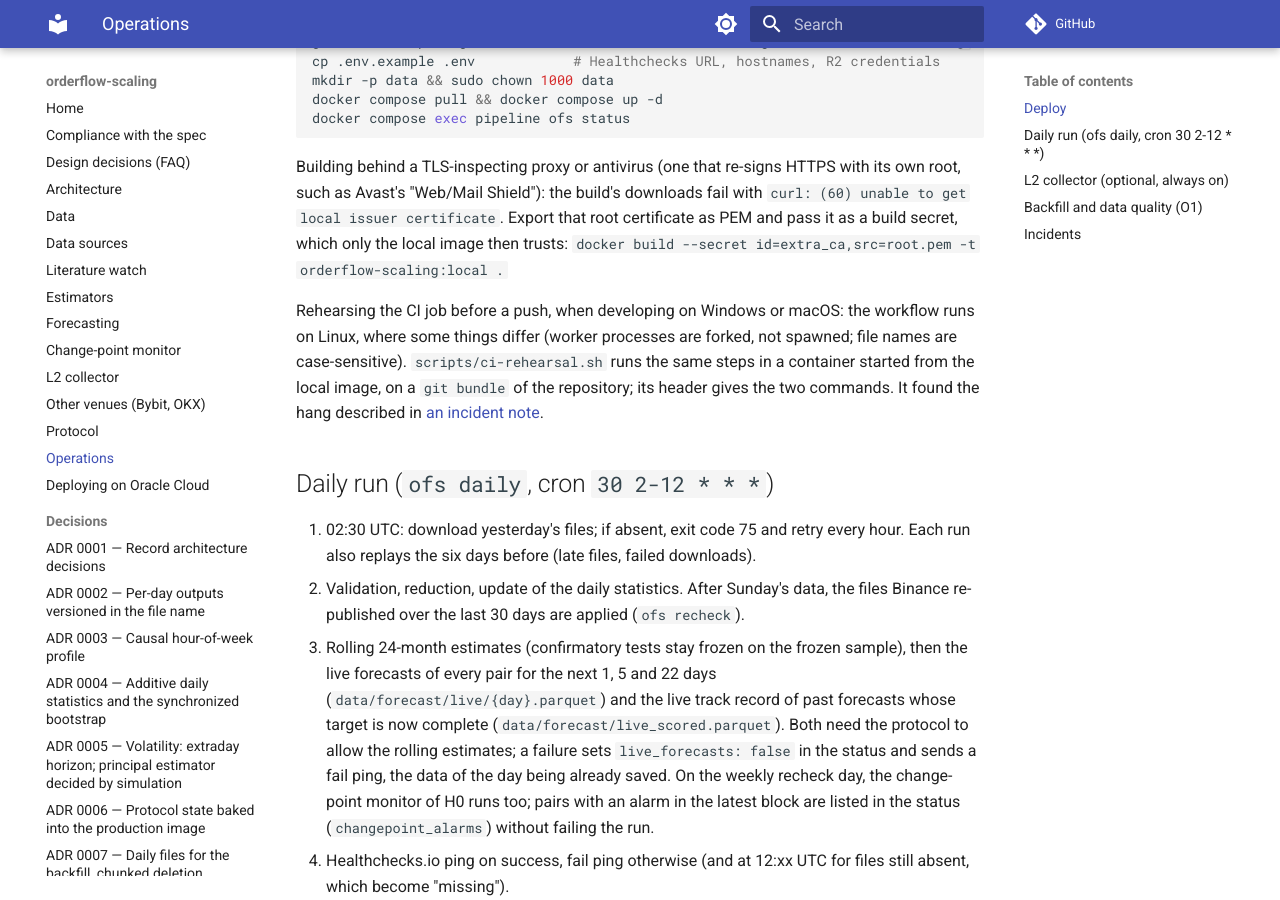
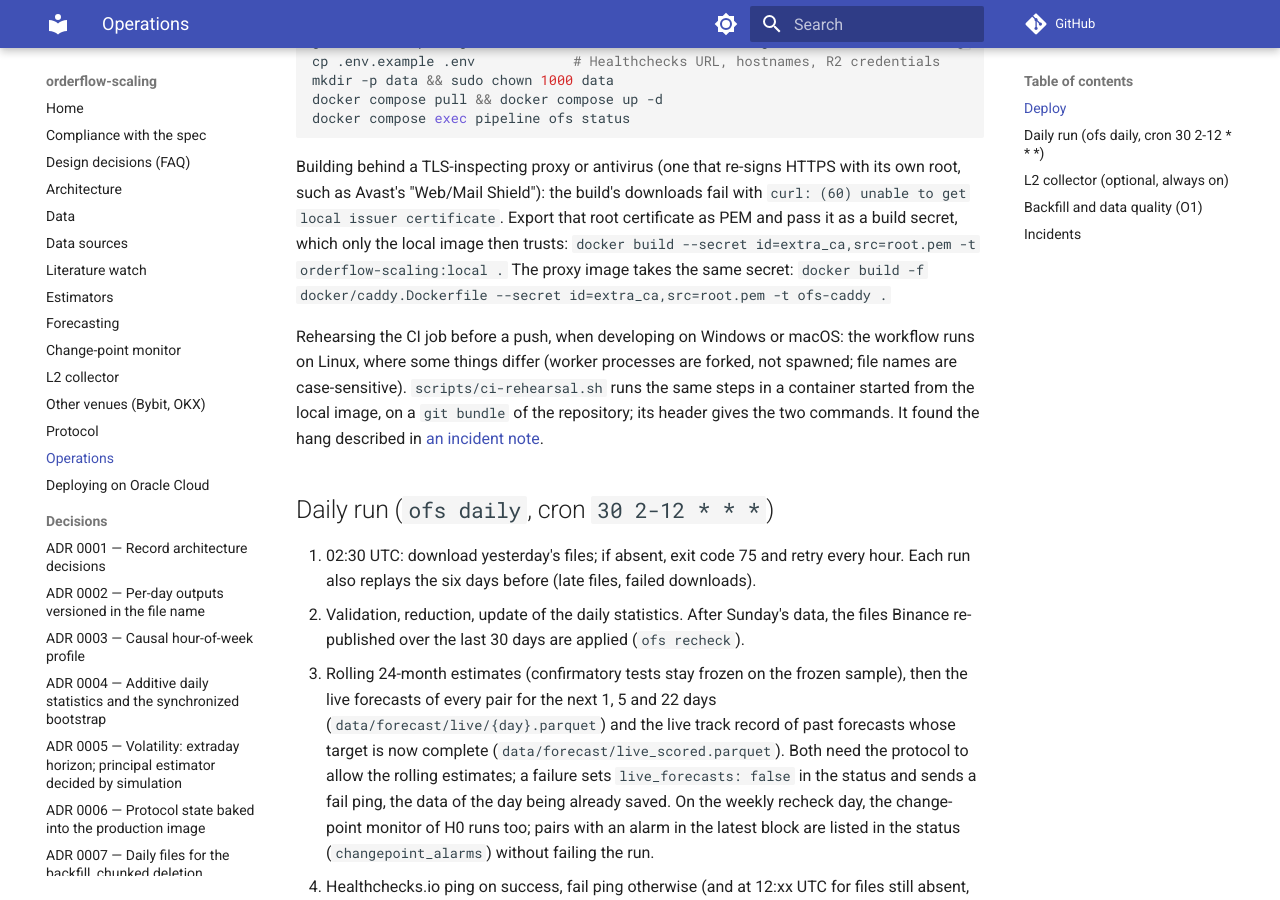
Before and after one commit to NIDHAL277/orderflow-scaling, an MkDocs documentation site: the page built from docs/operations.md, in a window 1280 px wide and 900 px high, scrolled down 689 px. Built offline with MkDocs 1.6.1 and Material for MkDocs 9.7.7, drawn with Linux system fonts in a browser that asks for light colours; comment, search, counter and statistics services are not loaded.

Commit message:
Proxy image: optional root certificate for local builds; README test count
docker/caddy.Dockerfile takes the same optional build secret as the main image, so the proxy can be built behind a TLS-inspecting antivirus. Built and checked locally: the binary lists http.handlers.rate_limit and the project's Caddyfile validates. Compose smoke test on the rebuilt image: API healthy in 55 s, dashboard up, crontab valid. Full gate on main: 252 tests, 92.4 % coverage.

Co-Authored-By: Claude Fable 5.2 <noreply@anthropic.com>

```diff
--- a/docs/operations.md
+++ b/docs/operations.md
@@ -30,6 +30,8 @@ root, such as Avast's "Web/Mail Shield"): the build's downloads fail with
 `curl: (60) unable to get local issuer certificate`. Export that root certificate as PEM
 and pass it as a build secret, which only the local image then trusts:
 `docker build --secret id=extra_ca,src=root.pem -t orderflow-scaling:local .`
+The proxy image takes the same secret:
+`docker build -f docker/caddy.Dockerfile --secret id=extra_ca,src=root.pem -t ofs-caddy .`
 
 Rehearsing the CI job before a push, when developing on Windows or macOS: the workflow
 runs on Linux, where some things differ (worker processes are forked, not spawned; file
```
Also changed, not shown: README.md (+1 -1 lines), 1 other file.
